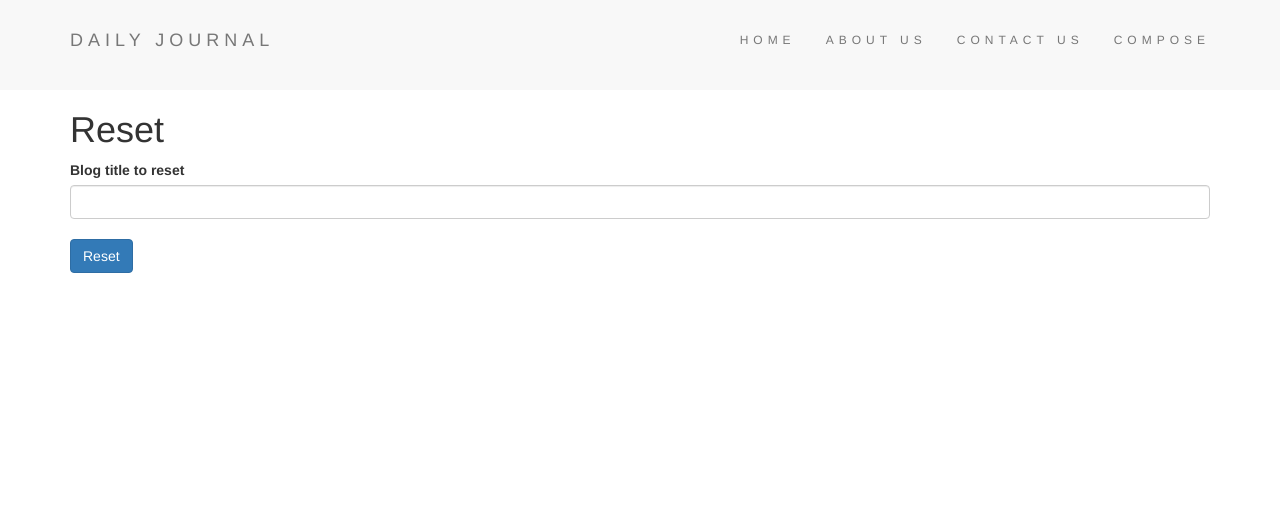
After one commit to WizVasu/Blog-Website, a Node server app: template views/reset.ejs in a window 1280 px wide. The commit adds this page. Shown: the top 513 px of the page. Run offline with Node 20, Linux system fonts and the light colour scheme; the template is opened without the code that fills it, so the values that code supplies are empty; some libraries are stand-ins or nearby versions.

Commit message:
Commited

```diff
--- a/app.js
+++ b/app.js
@@ -1,15 +1,13 @@
-//jshint esversion:6
-
 const express = require("express");
 const bodyParser = require("body-parser");
 const ejs = require("ejs");
 const _ = require("lodash");
 const mongoose = require("mongoose");
-// const pp = require('popups');
 
-const homeStartingContent = "Lacus vel facilisis volutpat est velit egestas dui id ornare. Semper auctor neque vitae tempus quam. Sit amet cursus sit amet dictum sit amet justo. Viverra tellus in hac habitasse. Imperdiet proin fermentum leo vel orci porta. Donec ultrices tincidunt arcu non sodales neque sodales ut. Mattis molestie a iaculis at erat pellentesque adipiscing. Magnis dis parturient montes nascetur ridiculus mus mauris vitae ultricies. Adipiscing elit ut aliquam purus sit amet luctus venenatis lectus. Ultrices vitae auctor eu augue ut lectus arcu bibendum at. Odio euismod lacinia at quis risus sed vulputate odio ut. Cursus mattis molestie a iaculis at erat pellentesque adipiscing.";
-const aboutpageContent = "Hac habitasse platea dictumst vestibulum rhoncus est pellentesque. Dictumst vestibulum rhoncus est pellentesque elit ullamcorper. Non diam phasellus vestibulum lorem sed. Platea dictumst quisque sagittis purus sit. Egestas sed sed risus pretium quam vulputate dignissim suspendisse. Mauris in aliquam sem fringilla. Semper risus in hendrerit gravida rutrum quisque non tellus orci. Amet massa vitae tortor condimentum lacinia quis vel eros. Enim ut tellus elementum sagittis vitae. Mauris ultrices eros in cursus turpis massa tincidunt dui.";
-const contactpageContent = "Scelerisque eleifend donec pretium vulputate sapien. Rhoncus urna neque viverra justo nec ultrices. Arcu dui vivamus arcu felis bibendum. Consectetur adipiscing elit duis tristique. Risus viverra adipiscing at in tellus integer feugiat. Sapien nec sagittis aliquam malesuada bibendum arcu vitae. Consequat interdum varius sit amet mattis. Iaculis nunc sed augue lacus. Interdum posuere lorem ipsum dolor sit amet consectetur adipiscing elit. Pulvinar elementum integer enim neque. Ultrices gravida dictum fusce ut placerat orci nulla. Mauris in aliquam sem fringilla ut morbi tincidunt. Tortor posuere ac ut consequat semper viverra nam libero.";
+
+const homestuff = "The saved responses are as follows";
+const aboutstuff = "There is usage of nodeJS, DJango, CSS, HTML";
+const contactstuff = "Vasu Mittal \n BITS Pilani";
 
 const app = express();
 
@@ -32,7 +30,7 @@ app.get("/", function (req, res) {
   Post.find({}, function (err, posts) {
     if(!err){
       res.render("home", {
-        startContent: homeStartingContent,
+        startContent: homestuff,
         posts: posts
       });
     }
@@ -40,11 +38,11 @@ app.get("/", function (req, res) {
  })
 
 app.get("/about", function (req, res) {
-  res.render("about", {aboutContent : aboutpageContent});
+  res.render("about", {aboutContent : aboutstuff});
  })
 
  app.get("/contact", function (req, res) {
-  res.render("contact", {contactContent : contactpageContent});
+  res.render("contact", {contactContent : contactstuff});
  })
 
  app.get("/delete", function(req, res){
@@ -75,7 +73,7 @@ app.get("/about", function (req, res) {
 
 
   app.post("/delete", function(req,res){
-    // const Deltitle = req.body.postToDelete;
+
     const DelId = req.body;
     const id = Object.keys(DelId);
     id.forEach((i) =>   Post.findOneAndDelete({_id: id},function(err, mes){
@@ -94,6 +92,8 @@ app.get("/about", function (req, res) {
   })
 
 
+
+
 app.get("/posts/:postId", function (req, res) {
   const reqPostId = req.params.postId;
 
@@ -106,12 +106,6 @@ app.get("/posts/:postId", function (req, res) {
     }
    })
 
-  // posts.forEach(function (post) {
-  //   const storedTitle = _.lowerCase(post.title);
-  //   if (reqTitle === storedTitle) {
-  //     res.render("post", {requestTitle: post.title, requestContent: post.content});
-  //   }
-  //  });
 
   });
 
--- a/views/home.ejs
+++ b/views/home.ejs
@@ -11,7 +11,7 @@
     <a href="/posts/<%= post._id %> ">...</a>
 
     <form action="/delete" method="post">
-        <button type="submit" class="btn btn-danger" name="<%= post._id %>">Delete</button>
+        <button type="submit" class="btn btn-outline-danger" name="<%= post._id %>">Delete</button>
     </form>
 
 
--- /dev/null
+++ b/views/reset.ejs
@@ -0,0 +1,12 @@
+<%- include("partials/header"); -%>
+
+
+<h1>Reset</h1>
+
+<form action="/reset" method="post">
+    <label for="">Blog title to reset</label>
+    <input type="text" name="postToReset" class="form-control"><br>
+    <button type="reset" class="btn btn-primary">Reset</button>
+</form>
+
+<%- include("partials/footer"); -%>
```
